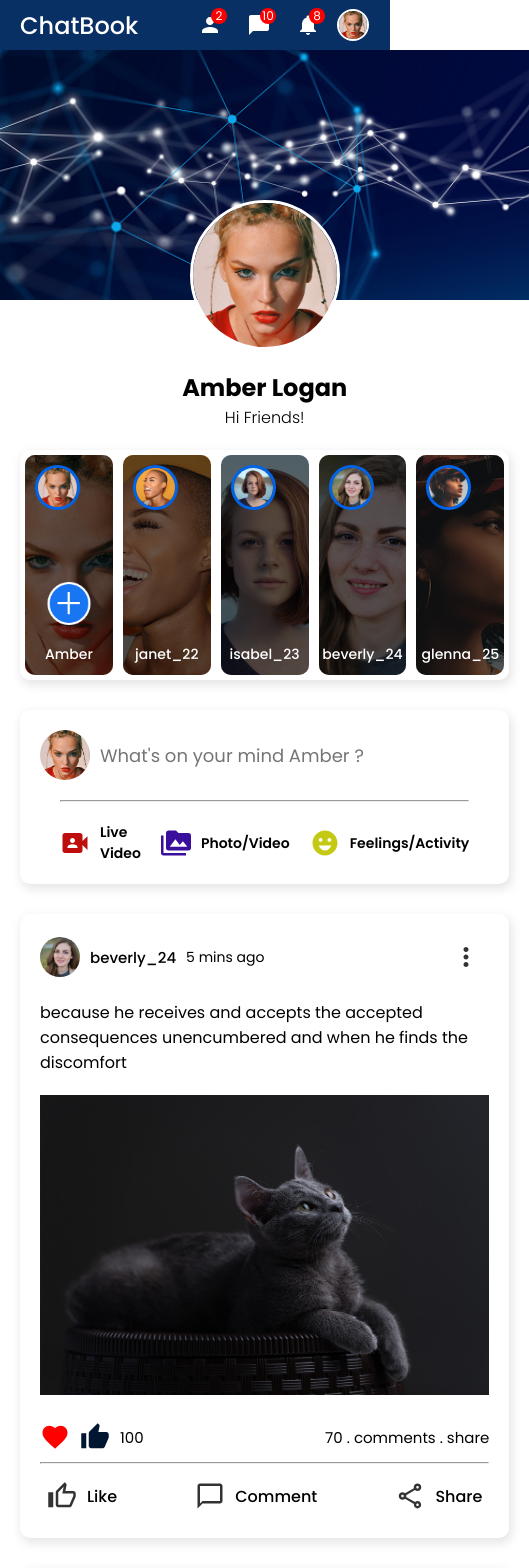
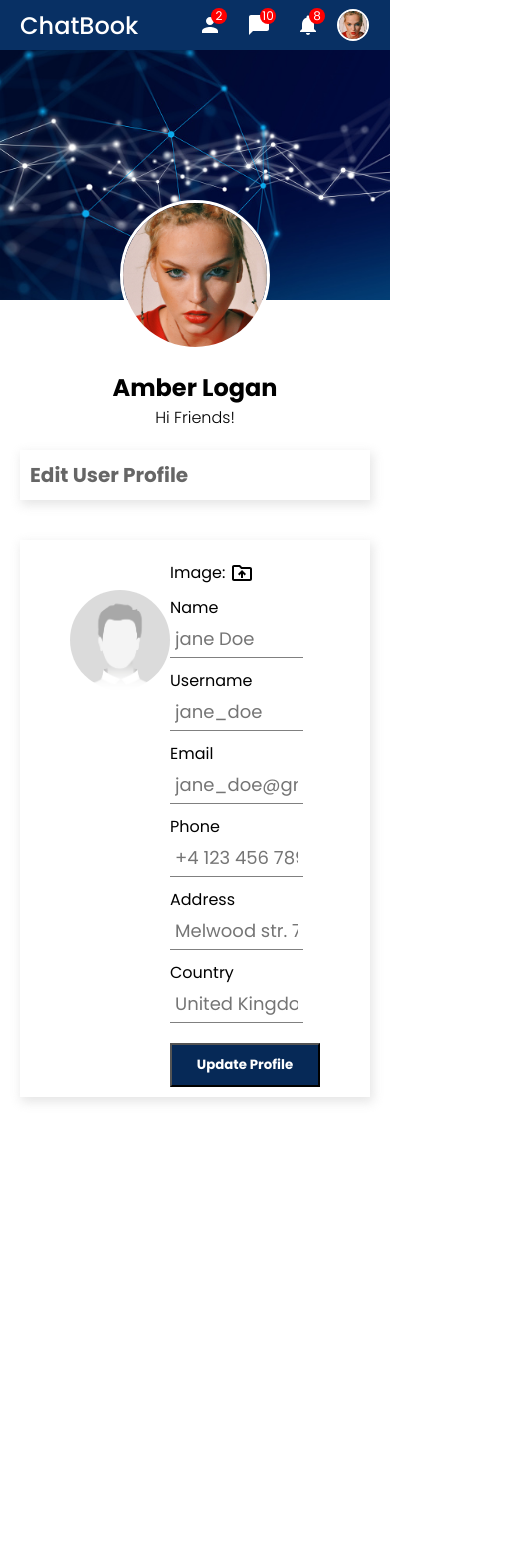
Before and after one commit to anurajkumar23/Chatbook, a React (Create React App) app: page / in a window 390 px wide. Shown: the top 1568 px of the page, 529 px wide, since content can reach past the window. After the commit the page ends 1117 px from the top, so only its background shows below. Built offline with nearby package versions, Linux system fonts and the light colour scheme.

Commit message:
Edit profile

```diff
--- a/src/App.js
+++ b/src/App.js
@@ -1,12 +1,15 @@
 // import Home from './pages/home/Home'
 
-import Profile from "./pages/profile/Profile";
+import EditProfile from "./pages/editProfile/EditProfile";
+
+// import Profile from "./pages/profile/Profile";
 
 function App() {
   return (
     <div className="app">
      {/* <Home/> */}
-     <Profile/>
+     {/* <Profile/> */}
+     <EditProfile/>
     </div>
   );
 }
--- /dev/null
+++ b/src/pages/editProfile/EditProfile.jsx
@@ -0,0 +1,96 @@
+import React from "react";
+import "./editProfile.scss";
+import Navbar from "../../components/navbar/Navbar";
+import Sidebar from "../../components/sidebar/Sidebar";
+import { DriveFolderUploadOutlined } from "@mui/icons-material";
+
+const EditProfile = () => {
+  return (
+    <div className="editProfile">
+      <Navbar />
+      <div className="editProfileWrapper">
+        <Sidebar />
+        <div className="profileRight">
+          <div className="profileRightTop">
+            <div className="profileCover">
+              <img
+                src="/assets/profileCover/profilecover.jpg"
+                alt=""
+                className="profileCoverImg"
+              />
+              <img
+                src="/assets/person/user.jpg"
+                alt=""
+                className="profileUserImg"
+              />
+            </div>
+            <div className="profileInfo">
+              <h4 className="profileInfoName">Amber Logan</h4>
+              <span className="profileInfoDesc">Hi Friends!</span>
+            </div>
+          </div>
+          <div className="editprofileRightBottom">
+            <div className="top">
+              <h1>Edit User Profile</h1>
+            </div>
+            <div className="bottom">
+              <div className="left">
+                <img
+                  src="/assets/profileCover/DefaultProfile.jpg"
+                  alt=""
+                  className=""
+                />
+              </div>
+              <div className="right">
+                <form>
+                  <div className="formInput">
+                    <label htmlFor="file">
+                      Image:{" "}
+                      <DriveFolderUploadOutlined
+                        className="icon"
+
+                      />
+                    </label>
+                    <input type="file" id="file"  style={{ display: "none" }}/>
+                  </div>
+                  <div className="formInput">
+                    <label>Name</label>
+                    <input type="text" placeholder="jane Doe" />
+                  </div>
+                  <div className="formInput">
+                    <label>Username</label>
+                    <input type="text" placeholder="jane_doe" />
+                  </div>
+                  <div className="formInput">
+                    <label>Email</label>
+                    <input type="text" placeholder="jane_doe@gmail.com" />
+                  </div>
+                  <div className="formInput">
+                    <label>Phone</label>
+                    <input type="text" placeholder="+4 123 456 789" />
+                  </div>
+                  <div className="formInput">
+                    <label>Address</label>
+                    <input
+                      type="text"
+                      placeholder="Melwood str. 71 Liverpool"
+                    />
+                  </div>
+                  <div className="formInput">
+                    <label>Country</label>
+                    <input type="text" placeholder="United Kingdom" />
+                  </div>
+                  <button type="submit" className="updateBotton">
+                    Update Profile
+                  </button>
+                </form>
+              </div>
+            </div>
+          </div>
+        </div>
+      </div>
+    </div>
+  );
+};
+
+export default EditProfile;
--- /dev/null
+++ b/src/pages/editProfile/editProfile.scss
@@ -0,0 +1,205 @@
+.editProfileWrapper{
+    display: flex;
+
+    .profileRight{
+        flex: 10;
+
+        .profileCover{
+            height: 320px;
+            position: relative;
+
+            .profileCoverImg{
+                width: 100%;
+                height: 250px;
+                object-fit: cover;
+            }
+
+            .profileUserImg{
+                position: absolute;
+                width: 150px;
+                height: 150px;
+                border-radius: 50%;
+                left: 0;
+                right: 0;
+                margin: auto;
+                top: 150px;
+                object-fit: cover;
+                border: 3px solid white;
+            }
+
+        }
+        .profileInfo{
+            display: flex;
+            flex-direction: column;
+            align-items: center;
+            justify-content: center;
+
+            .profileInfoName{
+                font-size: 24px;
+
+            }
+
+            .profileInfoDesc{
+               font-weight: 300;
+            }
+        }
+
+        .editprofileRightBottom{
+            display: flex;
+            flex-direction: column;
+
+            .top{
+                -webkit-box-shadow: 2px 4px 10px 1px rgba(0,0,0,0.47);
+                -webkit-box-shadow: 2px 4px 10px 1px rgba(201,201,201,0.47);
+                margin: 20px;
+                padding: 10px;
+                display: flex;
+
+
+                h1{
+                    color: #666;
+                    font-size: 20px;
+                }
+            }
+
+            .bottom{
+                -webkit-box-shadow: 2px 4px 10px 1px rgba(0,0,0,0.47);
+                -webkit-box-shadow: 2px 4px 10px 1px rgba(201,201,201,0.47);
+                margin: 20px;
+                padding: 10px;
+                display: flex;
+
+                .left{
+                    flex: 1;
+
+                    img{
+                        width: 200px;
+                        height: 200px;
+                        border-radius: 50%;
+                        margin: 40px 0 40px 40px;
+                    }
+                }
+
+                .right{
+                    flex: 2;
+
+                    form{
+                        display: flex;
+                        flex-direction: column;
+                        justify-content: space-between;
+
+                        .formInput{
+                            width: 70%;
+                            margin-top: 10px;
+
+                            label{
+                                display: flex;
+                                align-items: center;
+                                gap: 5px;
+
+                                .icon{
+                                    cursor: pointer;
+
+                                }
+                            }
+
+                            input{
+                                width: 100%;
+                                font-size: 18px;
+                                padding: 5px;
+                                border: none;
+                                border-bottom: 1px solid gray;
+
+                                &:focus{
+                                    outline: none;
+                                }
+                            }
+                        }
+
+                        .updateBotton{
+                            width: 150px;
+                            padding: 10px;
+                            background-color: #062957;
+                            color: white;
+                            font-weight: bold;
+                            margin-top: 20px;
+                            cursor:pointer;
+                        }
+                    }
+                }
+            }
+
+        }
+    }
+}
+
+
+
+// Responsiveness
+
+@media only screen and (max-width: 768px){
+
+    .editProfileWrapper{
+
+        .profileRight{
+
+            .editprofileRightBottom{
+
+                .bottom{
+                .left{
+
+                    img{
+                        width: 150px;
+                        height: 150px;
+                        border-radius: 50%;
+                    }
+
+                    .right{
+                        flex: 2;
+
+                        form{
+
+                            .formInput{
+                                width: 90%;
+                            }
+                        }
+                    }
+                }
+            }
+            }
+        }
+    }
+
+}
+@media only screen and (max-width: 576px){
+    .editProfileWrapper{
+
+        .profileRight{
+
+            .editprofileRightBottom{
+              .bottom{
+                .left{
+
+                    img{
+                        width: 100px;
+                        height: 100px;
+                        border-radius: 50%;
+                    }
+
+                    .right{
+
+                        form{
+
+                            .formInput{
+                                width: 90%;
+                            }
+                        }
+                    }
+                }
+            }
+
+            }
+        }
+    }
+
+}
```
